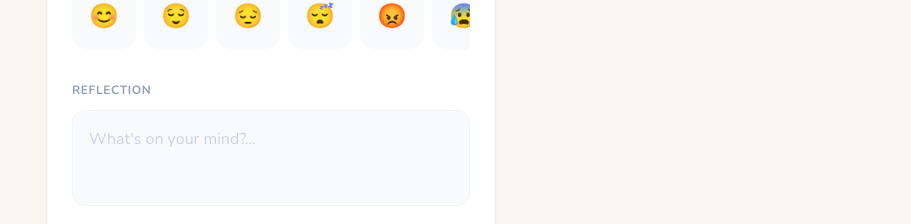
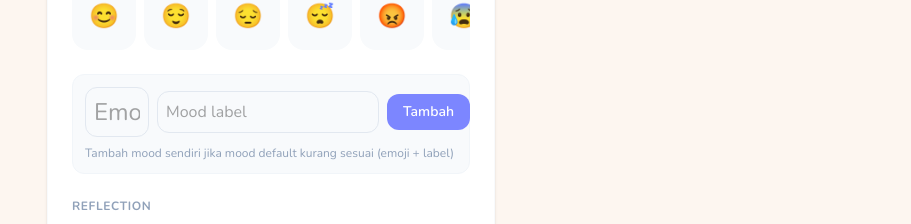
Before and after one commit to arfidakai/moodly, a React (Vite) app in the folder moodly/: page / in a window 1280 px wide. Shown: the part 270-494 px from the top of the page, without its empty margins (369-1280 px from the left). Built offline with nearby package versions, Linux system fonts and the light colour scheme; no server answers; the database is empty; sample sign-in values are in the browser's storage.

Commit message:
fitur custom emoji

```diff
--- a/moodly/src/pages/MoodTracker.jsx
+++ b/moodly/src/pages/MoodTracker.jsx
@@ -7,7 +7,7 @@ import { db } from '../firebase';
 import AIBot from '../components/AIBot';
 
 // Mood options configuration
-const MOODS = [
+const DEFAULT_MOODS = [
   { emoji: '😊', label: 'Happy', color: 'bg-green-100 border-green-200' },
   { emoji: '😌', label: 'Calm', color: 'bg-blue-100 border-blue-200' },
   { emoji: '😔', label: 'Sad', color: 'bg-indigo-100 border-indigo-200' },
@@ -31,6 +31,13 @@ const MoodTracker = () => {
   const [showAllEntries, setShowAllEntries] = useState(false);
 
   const [topMood, setTopMood] = useState(null);
+
+  // Custom Mood
+  const [moods, setMoods] = useState(DEFAULT_MOODS);
+  const [customEmoji, setCustomEmoji] = useState('');
+  const [customLabel, setCustomLabel] = useState('');
+  const [customError, setCustomError] = useState('');
+  const [showCustomSuccess, setShowCustomSuccess] = useState(false);
 
   useEffect(() => {
     if (!entries || entries.length === 0) {
@@ -60,7 +67,7 @@ const MoodTracker = () => {
         maxLabel = label;
       }
     });
-    const moodObj = MOODS.find(m => m.label === maxLabel);
+    const moodObj = moods.find(m => m.label === maxLabel);
     setTopMood(moodObj ? { ...moodObj, count: max } : null);
   }, [entries]);
 
@@ -301,7 +308,7 @@ const MoodTracker = () => {
           <div>
             <label className="block text-xs font-bold text-slate-400 uppercase tracking-wider mb-3">Select Mood</label>
             <div className="flex gap-2 overflow-x-auto pb-2 hide-scrollbar">
-              {MOODS.map((m) => (
+              {moods.map((m) => (
                 <button
                   key={m.label}
                   onClick={() => handleMoodSelect(m)}
@@ -315,6 +322,64 @@ const MoodTracker = () => {
                   <span className="text-2xl mb-1">{m.emoji}</span>
                 </button>
               ))}
+            </div>
+
+            {/* Custom Mood Form */}
+            <div className="mt-4 p-3 rounded-xl bg-slate-50 border border-slate-100">
+              <div className="flex items-center gap-2 mb-2">
+                <input
+                  type="text"
+                  value={customEmoji}
+                  onChange={e => setCustomEmoji(e.target.value)}
+                  placeholder="Emoji"
+                  className="w-16 text-2xl p-2 rounded-xl border border-slate-200 focus:outline-none focus:ring-2 focus:ring-purple-100"
+                  maxLength={2}
+                />
+                <input
+                  type="text"
+                  value={customLabel}
+                  onChange={e => setCustomLabel(e.target.value)}
+                  placeholder="Mood label"
+                  className="flex-1 p-2 rounded-xl border border-slate-200 focus:outline-none focus:ring-2 focus:ring-purple-100"
+                  maxLength={16}
+                />
+                <button
+                  onClick={() => {
+                    if (!customEmoji.trim() || !customLabel.trim()) {
+                      setCustomError('Emoji dan label wajib diisi');
+                      return;
+                    }
+                    if (moods.some(m => m.label.toLowerCase() === customLabel.trim().toLowerCase())) {
+                      setCustomError('Label sudah ada');
+                      return;
+                    }
+                    setMoods([...moods, {
+                      emoji: customEmoji.trim(),
+                      label: customLabel.trim(),
+                      color: 'bg-purple-100 border-purple-200',
+                    }]);
+                    setCustomEmoji('');
+                    setCustomLabel('');
+                    setCustomError('');
+                    setShowCustomSuccess(true);
+                    setTimeout(() => setShowCustomSuccess(false), 1500);
+                  }}
+                  className="px-4 py-2 rounded-xl bg-indigo-400 hover:bg-indigo-500 text-white font-semibold text-sm"
+                >
+                  Tambah
+                </button>
+                      {/* Modal sukses custom mood */}
+                      {showCustomSuccess && (
+                        <div className="fixed inset-0 flex items-center justify-center z-50">
+                          <div className="bg-white dark:bg-slate-800 rounded-2xl px-6 py-4 shadow-xl border border-green-200 flex items-center gap-3">
+                            <span className="text-2xl">🎉</span>
+                            <span className="text-green-600 dark:text-green-300 font-semibold">Mood berhasil ditambahkan!</span>
+                          </div>
+                        </div>
+                      )}
+              </div>
+              {customError && <div className="text-xs text-red-500 mt-1">{customError}</div>}
+              <div className="text-xs text-slate-400">Tambah mood sendiri jika mood default kurang sesuai (emoji + label)</div>
             </div>
           </div>
 
```
